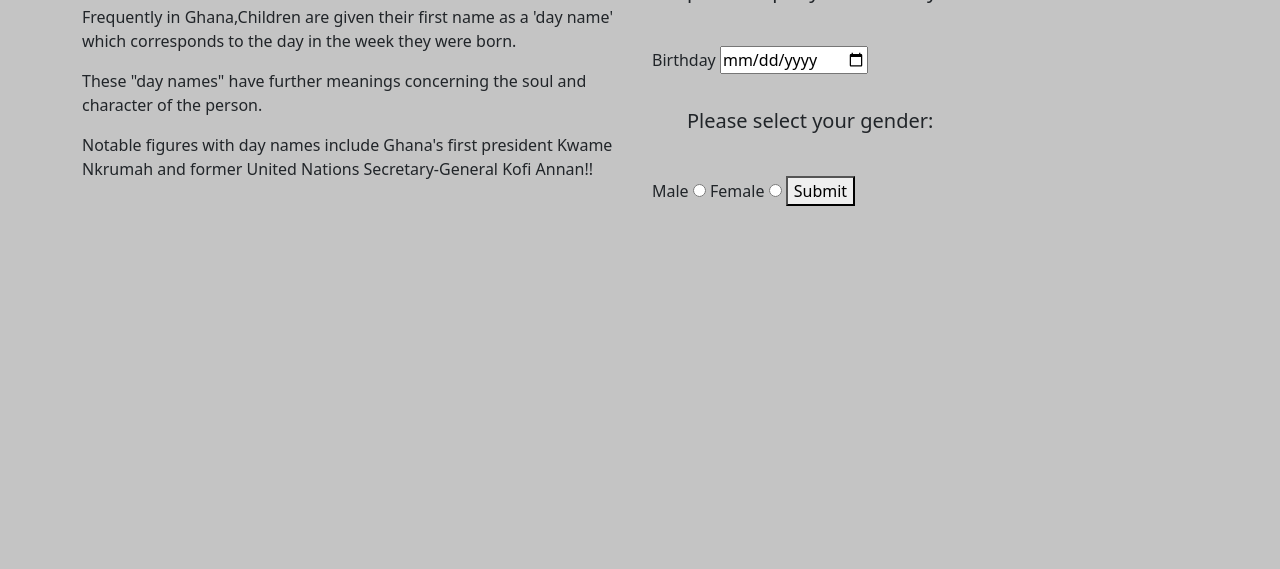
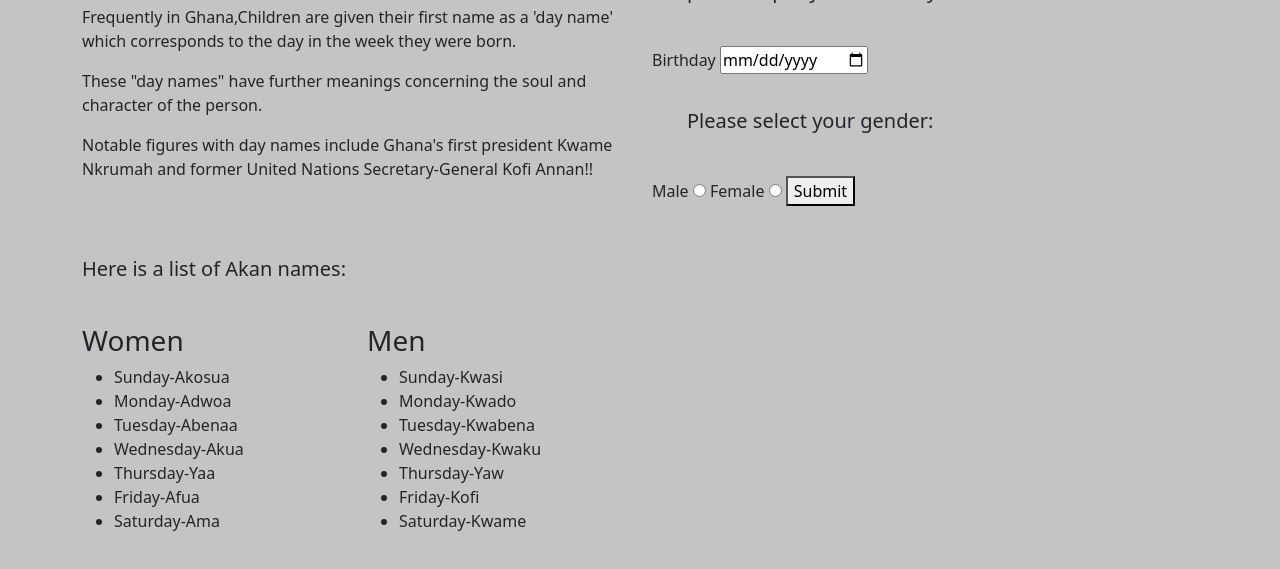
Before and after one commit to Brightsunguti/akan-names, a plain HTML site: page index.html in a window 1280 px wide. Shown: the part 141-710 px from the top of the page. Drawn offline with nearby package versions, Linux system fonts and the light colour scheme.

Commit message:
add lists

```diff
--- a/index.html
+++ b/index.html
@@ -1,6 +1,7 @@
 <!DOCTYPE html>
 <html lang="en">
 <head>
+
     <link rel="preconnect" href="https://fonts.googleapis.com">
     <link rel="preconnect" href="https://fonts.gstatic.com" crossorigin>
     <link href="https://fonts.googleapis.com/css2?family=Montserrat:ital,wght@0,900;1,500&display=swap" rel="stylesheet">
@@ -52,6 +53,36 @@
             </div>
 
         </div>
+       <div class="row">
+           <h5>Here is a list of Akan names:</h5>
+           <div class="col-3">
+
+             <h3>Women</h3>
+                 <ul>
+                   <li>Sunday-Akosua</li>
+                   <li>Monday-Adwoa</li>
+                   <li>Tuesday-Abenaa</li>
+                   <li>Wednesday-Akua</li>
+                   <li>Thursday-Yaa</li>
+                   <li>Friday-Afua</li>
+                   <li>Saturday-Ama</li>
+                 </ul>
+           </div>
+            <div class="col-3">
+
+                    <h3>Men</h3>
+                     <ul>
+                        <li>Sunday-Kwasi</li>
+                        <li>Monday-Kwado</li>
+                        <li>Tuesday-Kwabena</li>
+                        <li>Wednesday-Kwaku</li>
+                        <li>Thursday-Yaw</li>
+                        <li>Friday-Kofi</li>
+                        <li>Saturday-Kwame</li>
+                    </ul>
+
+            </div>
+        </div>
 
     </div>
     <script src="script.js"></script>
```
